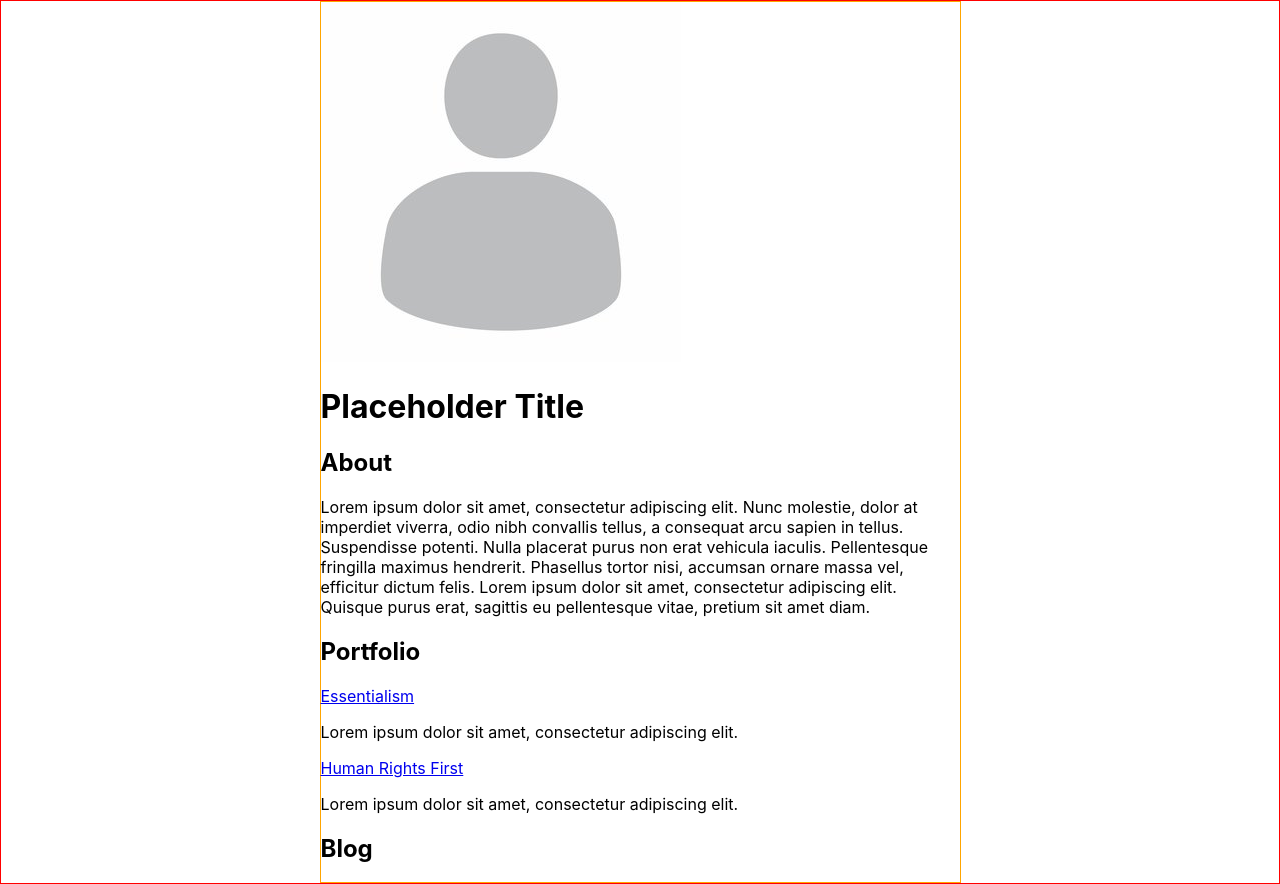
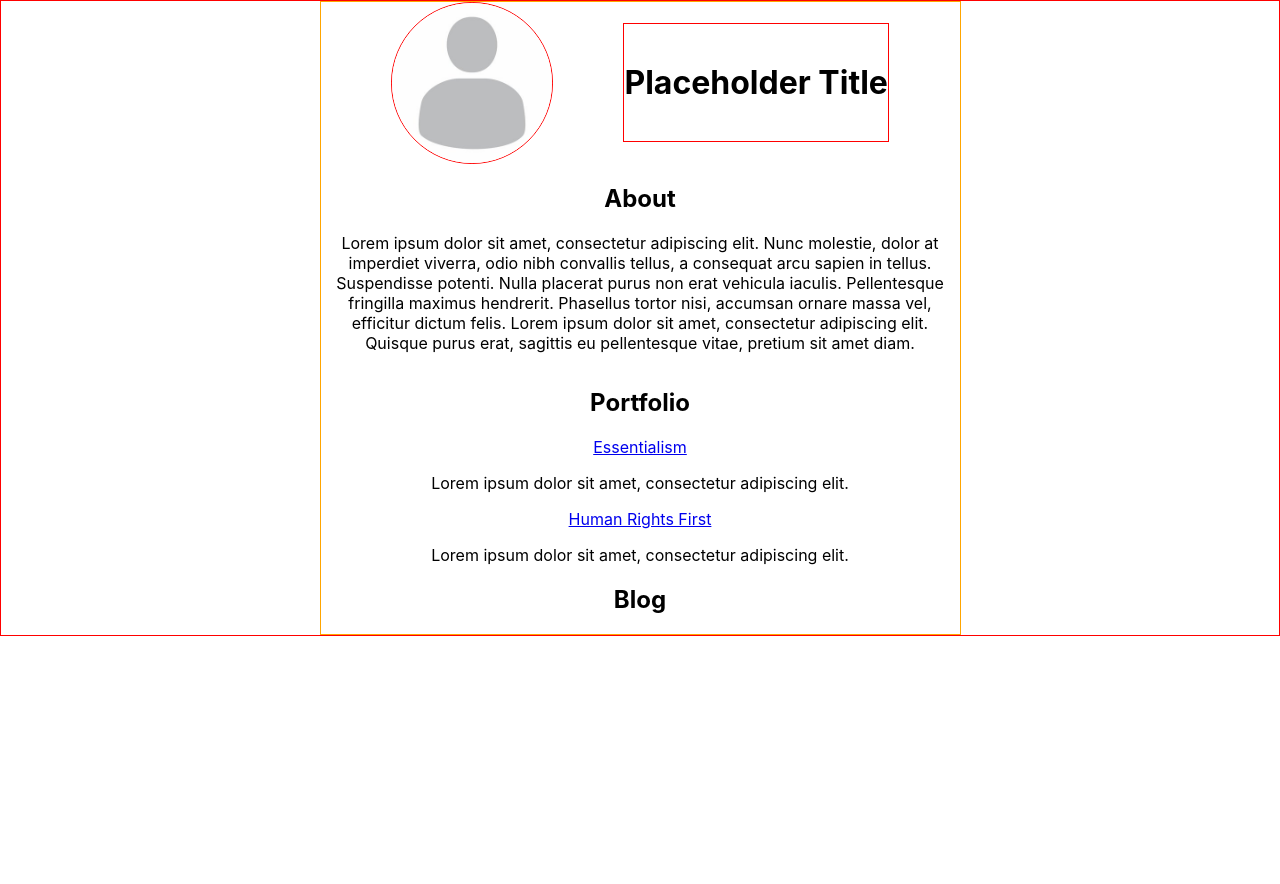
Before and after one commit to Tusk617/Blogsite, a React (Create React App) app in the folder blog/: page / in a window 1280 px wide. After the commit the page ends 800 px from the top, so only its background shows below. Built offline with nearby package versions, Linux system fonts and the light colour scheme.

Commit message:
Added some more styling, centering and defining space for the elements

```diff
--- /dev/null
+++ b/blog/src/components/LandingPage.css
@@ -0,0 +1,22 @@
+.LandingPage {
+    display: flex;
+    flex-direction: column;
+    text-align: center;
+}
+
+.TitleBar {
+    display: flex;
+    justify-content: space-evenly;
+}
+
+#title {
+    border: 1px solid red;
+    display: flex;
+    align-items: center;
+}
+
+#headshot {
+    width: 25%;
+    border: 1px solid red;
+    border-radius: 50%;
+}
--- a/blog/src/components/LandingPage.js
+++ b/blog/src/components/LandingPage.js
@@ -1,12 +1,15 @@
 import pfp from "./media/default_pfp.jpg";
+import "./LandingPage.css";
 
 export const Landing = () => {
 
 
     return (
         <div class="LandingPage">
-            <img src={pfp} alt="Placeholder profile headshot" />
-            <h1>Placeholder Title</h1>
+            <div class="TitleBar">
+                <img id="headshot" src={pfp} alt="Placeholder profile headshot" />
+                <h1 id="title">Placeholder Title</h1>
+            </div>
             <div class="AboutSection">
                 <h2>About</h2>
                 <p>Lorem ipsum dolor sit amet, consectetur adipiscing elit. Nunc molestie, dolor at imperdiet viverra, odio nibh convallis tellus, a consequat arcu sapien in tellus. Suspendisse potenti. Nulla placerat purus non erat vehicula iaculis. Pellentesque fringilla maximus hendrerit. Phasellus tortor nisi, accumsan ornare massa vel, efficitur dictum felis. Lorem ipsum dolor sit amet, consectetur adipiscing elit. Quisque purus erat, sagittis eu pellentesque vitae, pretium sit amet diam.</p>
```
Also changed, not shown: blog/src/components/media/bear.jpg (added), 1 other file (tests, documents, lock files or other folders).
